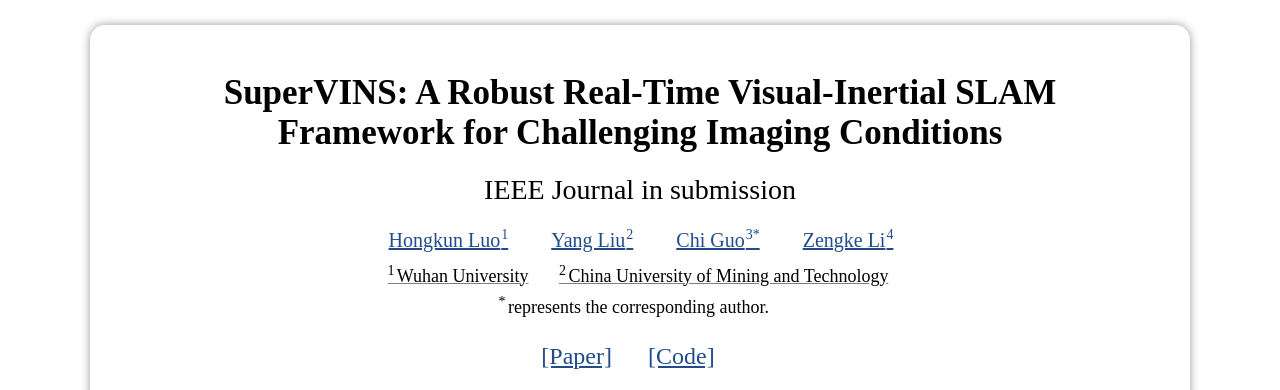
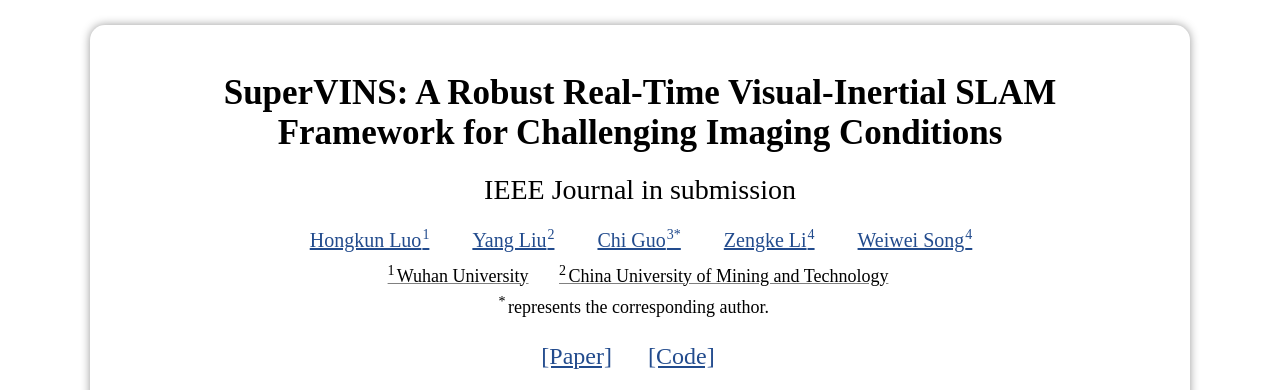
Before and after one commit to luohongk/SuperVINS, a plain HTML site: page index.html in a window 1280 px wide. Shown: the top 390 px of the page. Drawn offline with nearby package versions, Linux system fonts and the light colour scheme.

Commit message:
add song wei wei

```diff
--- a/index.html
+++ b/index.html
@@ -1,3 +1,11 @@
+<!--
+ * @Author: Hongkun Luo
+ * @Date: 2024-10-23 23:04:56
+ * @LastEditors: Hongkun Luo
+ * @Description:
+ *
+ * Hongkun Luo
+-->
 <html>
 
 <head>
@@ -51,6 +59,9 @@
       </span>
       <span>
         <a href="https://cesi.cumt.edu.cn/info/1101/8625.htm">Zengke Li<sup>4</sup></a>
+      </span>
+      <span>
+        <a href="http://gpscenter.whu.edu.cn/ryDetail.shtml?id=20180705091739904omo4VDDYG4ccA">Weiwei Song<sup>4</sup></a>
       </span>
       <br>
       <span class="institution">
```
Also changed, not shown: 1 other file.
